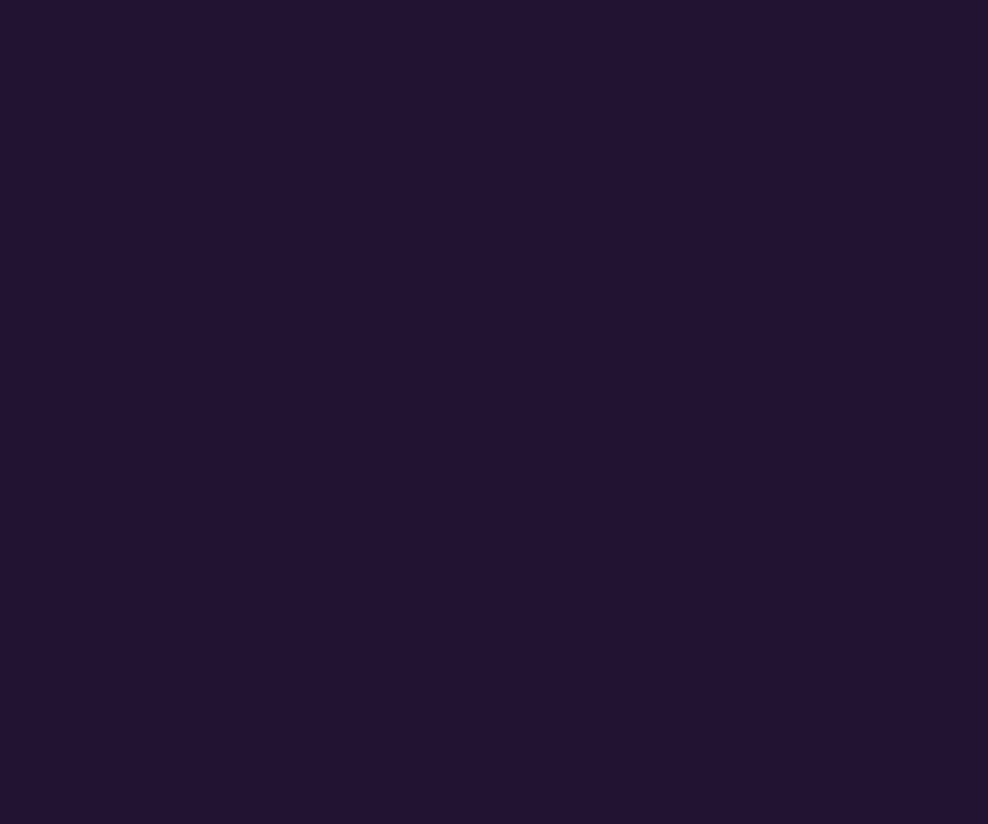
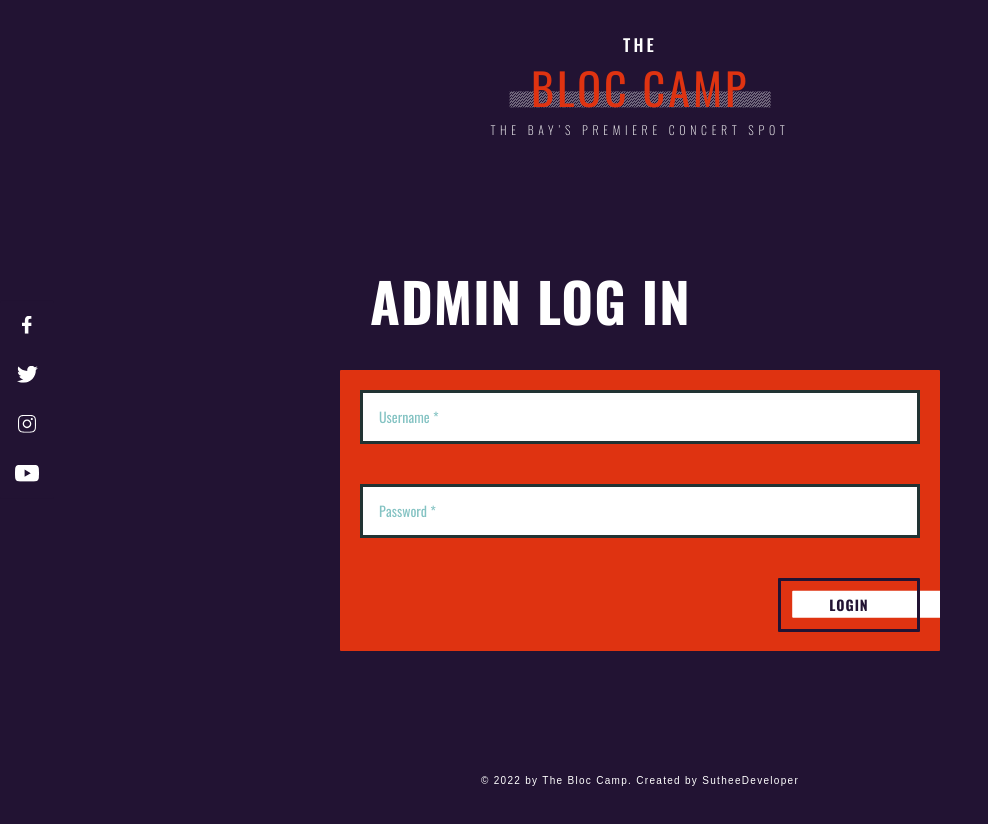
Before and after one commit to SutheeDev/The-Bloc-Camp, a React (Create React App) app in the folder client/: page /login in a window 1280 px wide. Before the commit this address had no page. Shown: the top 824 px of the page, without its empty margins (0-988 px from the left). Before the commit the page ends 800 px from the top, so only its background shows below. Built offline with nearby package versions, Linux system fonts and the light colour scheme.

Commit message:
add Login page

```diff
--- a/client/src/App.js
+++ b/client/src/App.js
@@ -1,4 +1,4 @@
-import { Landing, Shows, About, Contact } from "./pages";
+import { Landing, Shows, About, Contact, Login } from "./pages";
 import { BrowserRouter, Routes, Route } from "react-router-dom";
 function App() {
   return (
@@ -8,6 +8,7 @@ function App() {
         <Route path="/shows" element={<Shows />} />
         <Route path="/about" element={<About />} />
         <Route path="/contact" element={<Contact />} />
+        <Route path="/login" element={<Login />} />
       </Routes>
     </BrowserRouter>
   );
--- /dev/null
+++ b/client/src/pages/Login.js
@@ -0,0 +1,217 @@
+import { Header, Footer } from "../components";
+import styled from "styled-components";
+
+const Login = () => {
+  return (
+    <Wrapper>
+      {/* <Navbar /> */}
+      <Header />
+
+      <section class="login">
+        <div class="login-container">
+          <h1>Admin Log In</h1>
+
+          <form action="submit" method="post" class="login-form">
+            <input
+              autocomplete="off"
+              type="text"
+              placeholder="Username *"
+              name="username"
+              class="username"
+            />
+            <input
+              autocomplete="off"
+              type="password"
+              placeholder="Password *"
+              name="password"
+              class="password"
+            />
+            <div class="login-btn-block">
+              <Button class="btn login-btn" type="submit">
+                Login
+              </Button>
+              <div class="login-btn-bg"></div>
+            </div>
+          </form>
+        </div>
+      </section>
+
+      <Footer />
+    </Wrapper>
+  );
+};
+export default Login;
+
+const Button = styled.button`
+  text-transform: uppercase;
+  padding: 1rem 1.5rem;
+  background-color: transparent;
+  border: 3px solid #221333;
+  border-radius: 1px;
+  cursor: pointer;
+  letter-spacing: 1px;
+  font-weight: 700;
+  width: 100%;
+  color: #221333;
+  position: absolute;
+  top: 0;
+  left: 0;
+  z-index: 1;
+
+  transition: all 0.3s ease;
+
+  :hover {
+    background-color: #221333;
+    border: 3px solid #221333;
+    color: #df3311;
+  }
+  @media screen and (max-width: 850px) {
+    padding: 10px 18px;
+  }
+  @media screen and (max-width: 450px) {
+    display: block;
+    width: 100%;
+  }
+`;
+
+const Wrapper = styled.main`
+  /* ------------------- */
+  /* Login Page, Subscribe Page, Subscribed Page */
+  /* ------------------- */
+  section.login {
+    background-color: #221333;
+    padding: 50px 0 0 0;
+    height: 68vh;
+    overflow: hidden;
+  }
+  .login-container {
+    width: 50vw;
+    max-width: 600px;
+    min-width: 450px;
+    margin: 0 auto;
+  }
+  .login h1 {
+    text-transform: uppercase;
+    font-size: calc(3vw + 1rem);
+    letter-spacing: 1px;
+    background-color: transparent;
+    padding-left: 30px;
+    line-height: 1.2;
+  }
+  /* ------------------- */
+  /* Form */
+  /* ------------------- */
+  .login-form {
+    width: 100%;
+    background-color: #df3311;
+    border-radius: 1px;
+    display: flex;
+    flex-direction: column;
+    align-items: flex-end;
+    padding: 20px;
+    overflow: hidden;
+  }
+  .thank-message {
+    padding: 40px 20px;
+    justify-content: center;
+    align-items: center;
+  }
+  .thank-message h3 {
+    text-transform: capitalize;
+    font-size: calc(1.5vw + 0.5rem);
+    letter-spacing: 1px;
+    margin-bottom: 40px;
+    line-height: 1.2;
+  }
+  .username,
+  .password,
+  .firstname,
+  .lastname,
+  input[type="email"].email-address {
+    width: 100%;
+    outline: none;
+    padding: 1rem 1.5rem 1rem 1rem;
+    border: none;
+    border-width: 3px;
+    border-color: #213333;
+    border-style: solid;
+    margin: 0 0 40px 0;
+  }
+  .username::placeholder,
+  .password::placeholder,
+  .firstname::placeholder,
+  .lastname::placeholder,
+  input[type="email"].email-address::placeholder {
+    font-size: 14px;
+    color: #84c3c3;
+  }
+  /* ------------------- */
+  /* button */
+  /* ------------------- */
+  .login-btn-block {
+    position: relative;
+    width: 142px;
+    height: 53px;
+  }
+  .subscribed-btn-block {
+    position: relative;
+    width: 250px;
+    height: 53px;
+  }
+  .btn.login-btn {
+    width: 100%;
+    color: #221333;
+    border: 3px solid #221333;
+    position: absolute;
+    top: 0;
+    left: 0;
+    z-index: 1;
+  }
+  .btn.login-btn:hover {
+    background-color: #221333;
+    border: 3px solid #221333;
+    color: #df3311;
+  }
+  .login-btn-bg {
+    width: 160%;
+    height: 50%;
+    background-color: #ffff;
+    position: absolute;
+    top: 50%;
+    left: 50%;
+    transform: translate(-25%, -50%);
+    border-radius: 1px;
+  }
+  /* ------------------- */
+  /* Error_statement */
+  /* ------------------- */
+  .alert {
+    border: none;
+    border-radius: 2px;
+    padding: 10px 30px;
+    color: #df3311;
+    font-family: sans-serif;
+    font-size: 20px;
+    font-weight: 200;
+  }
+
+  /* ------------------- */
+  /* Media Queries */
+  /* ------------------- */
+  @media screen and (max-width: 850px) {
+    section.login {
+      margin-top: 60px;
+      height: 58vh;
+    }
+    .login-btn-block {
+      width: 130px;
+      height: 41px;
+    }
+    .subscribed-btn-block {
+      height: 41px;
+    }
+    .thank-message h3 {
+      font-size: 22px;
+    }
+  }
+`;
--- a/client/src/pages/index.js
+++ b/client/src/pages/index.js
@@ -2,5 +2,6 @@ import Landing from "./Landing";
 import Shows from "./Shows";
 import About from "./About";
 import Contact from "./Contact";
+import Login from "./Login";
 
-export { Landing, Shows, About, Contact };
+export { Landing, Shows, About, Contact, Login };
```
